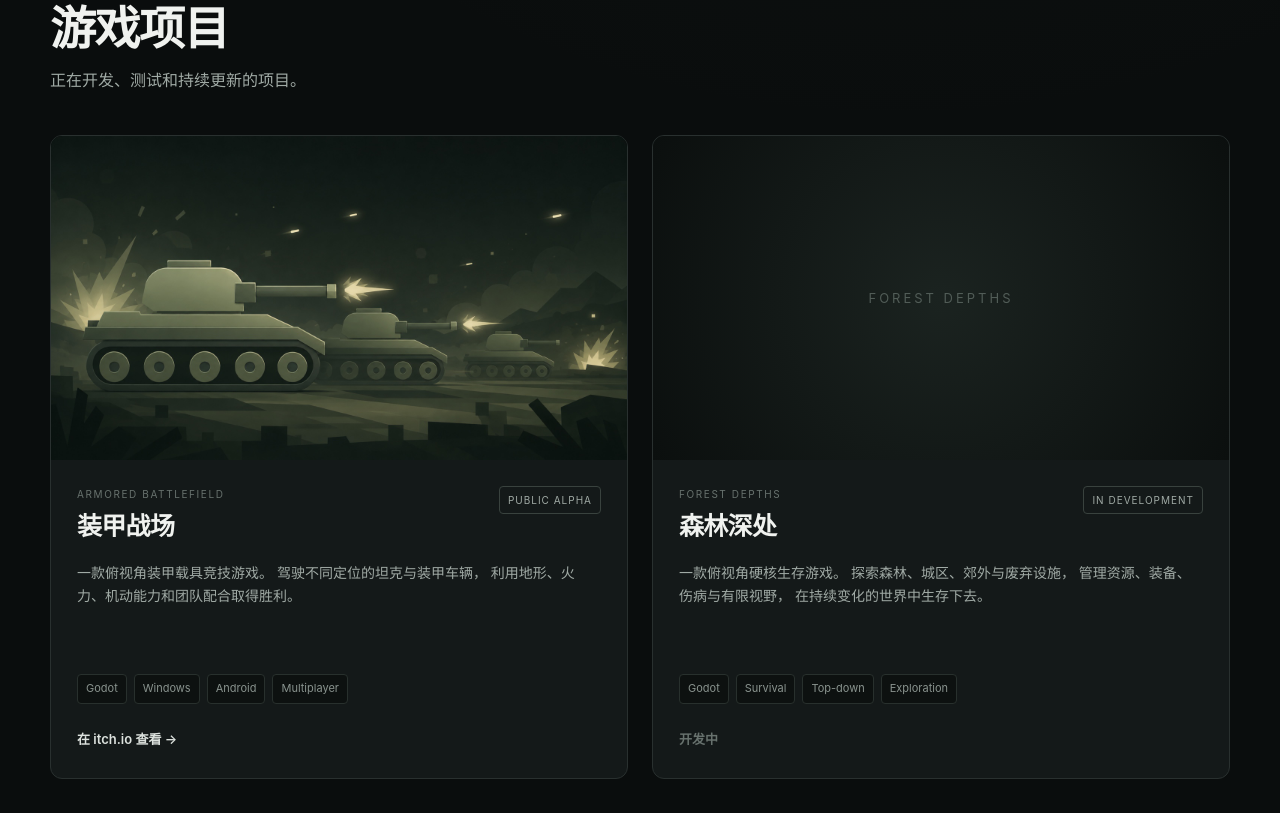
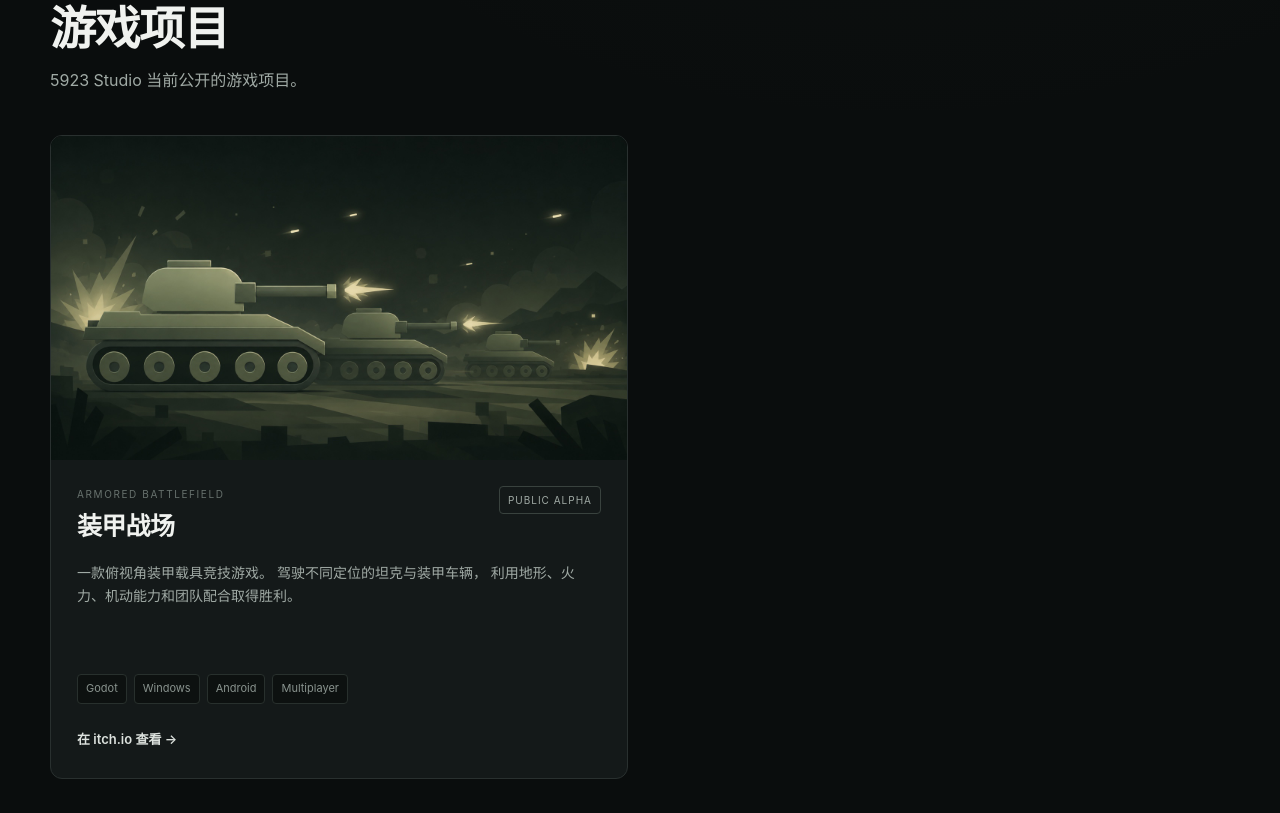
Before and after one commit to xdd44894-hub/5923-Studio, a plain HTML site: page index.html in a window 1280 px wide. Shown: the part 827-1640 px from the top of the page. Drawn offline with Linux system fonts and the light colour scheme.

Commit message:
Update index.html

```diff
--- a/index.html
+++ b/index.html
@@ -8,15 +8,13 @@
 
   <meta
     name="description"
-    content="5923 Studio 独立游戏工作室官方网站。正在开发 Armored Battlefield 与 Forest Depths。"
+    content="5923 Studio 独立游戏工作室官方网站。"
   >
 
   <link rel="stylesheet" href="style.css">
 </head>
 
 <body>
-
-  <!-- 顶部导航 -->
 
   <header class="site-header">
     <div class="container nav">
@@ -55,7 +53,7 @@
         <p class="hero-text">
           5923 Studio 是一个独立游戏开发工作室。
           我们制作自己真正想玩的游戏，
-          探索战术、竞技、生存与世界构建之间的可能性。
+          并不断尝试新的玩法、系统与世界。
         </p>
 
         <div class="hero-buttons">
@@ -80,7 +78,7 @@
     </section>
 
 
-    <!-- 游戏项目 -->
+    <!-- 游戏 -->
 
     <section id="games" class="section">
 
@@ -97,13 +95,13 @@
           </h2>
 
           <p>
-            正在开发、测试和持续更新的项目。
+            5923 Studio 当前公开的游戏项目。
           </p>
 
         </div>
 
 
-        <div class="games-grid">
+        <div class="games-grid single-game">
 
 
           <!-- 装甲战场 -->
@@ -183,66 +181,6 @@
           </article>
 
 
-
-          <!-- 森林深处 -->
-
-          <article class="game-card">
-
-            <div class="game-placeholder">
-              FOREST DEPTHS
-            </div>
-
-
-            <div class="game-content">
-
-              <div class="game-heading">
-
-                <div>
-
-                  <div class="small-title">
-                    FOREST DEPTHS
-                  </div>
-
-                  <h3>
-                    森林深处
-                  </h3>
-
-                </div>
-
-                <span class="status">
-                  IN DEVELOPMENT
-                </span>
-
-              </div>
-
-
-              <p class="game-description">
-                一款俯视角硬核生存游戏。
-                探索森林、城区、郊外与废弃设施，
-                管理资源、装备、伤病与有限视野，
-                在持续变化的世界中生存下去。
-              </p>
-
-
-              <div class="tags">
-
-                <span>Godot</span>
-                <span>Survival</span>
-                <span>Top-down</span>
-                <span>Exploration</span>
-
-              </div>
-
-
-              <span class="game-link disabled">
-                开发中
-              </span>
-
-            </div>
-
-          </article>
-
-
         </div>
 
       </div>
@@ -282,8 +220,7 @@
           </p>
 
           <p>
-            我们的项目仍处于持续开发阶段。
-            游戏会随着测试、反馈和新的想法不断变化。
+            我们也会不断尝试新的项目与方向。
           </p>
 
         </div>
@@ -293,7 +230,7 @@
     </section>
 
 
-    <!-- 联系 / 关注 -->
+    <!-- 联系 -->
 
     <section id="contact" class="section">
 
@@ -353,8 +290,6 @@
   </main>
 
 
-  <!-- 页脚 -->
-
   <footer>
 
     <div class="container footer-content">
```
